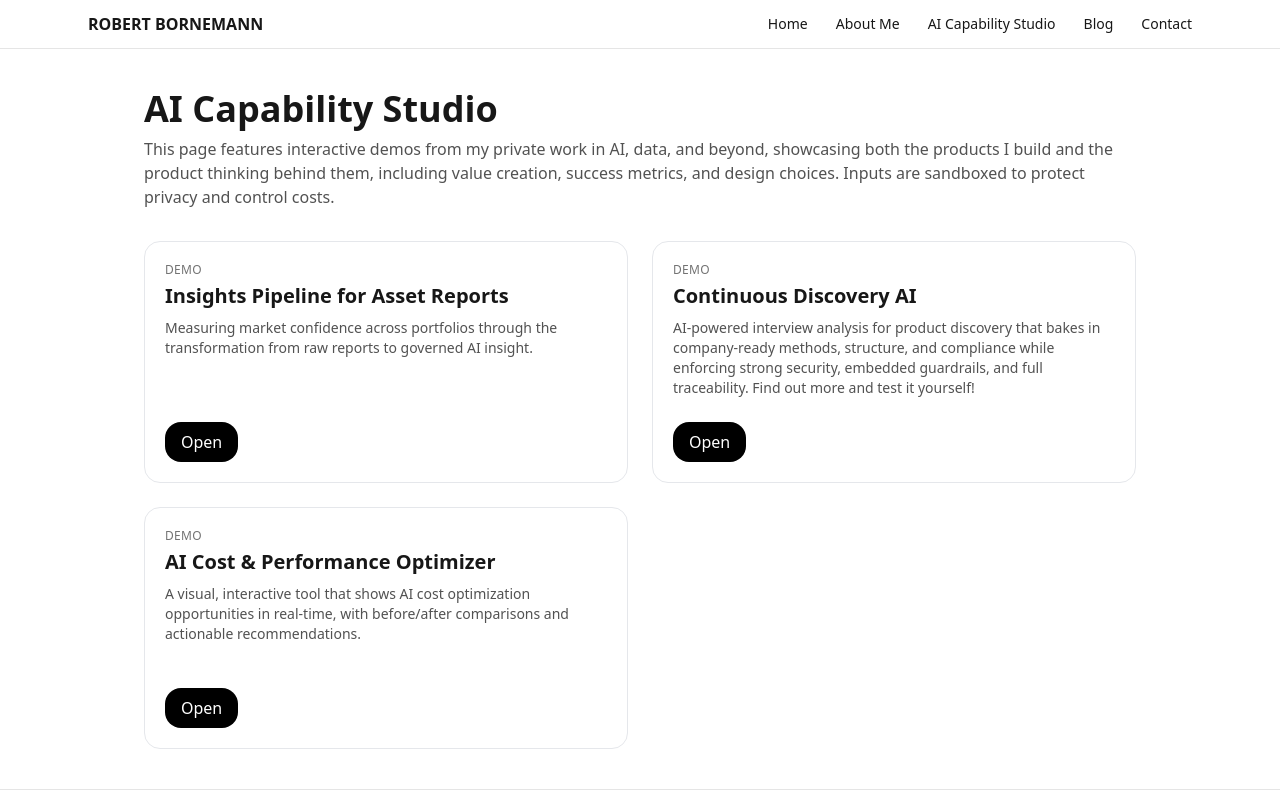
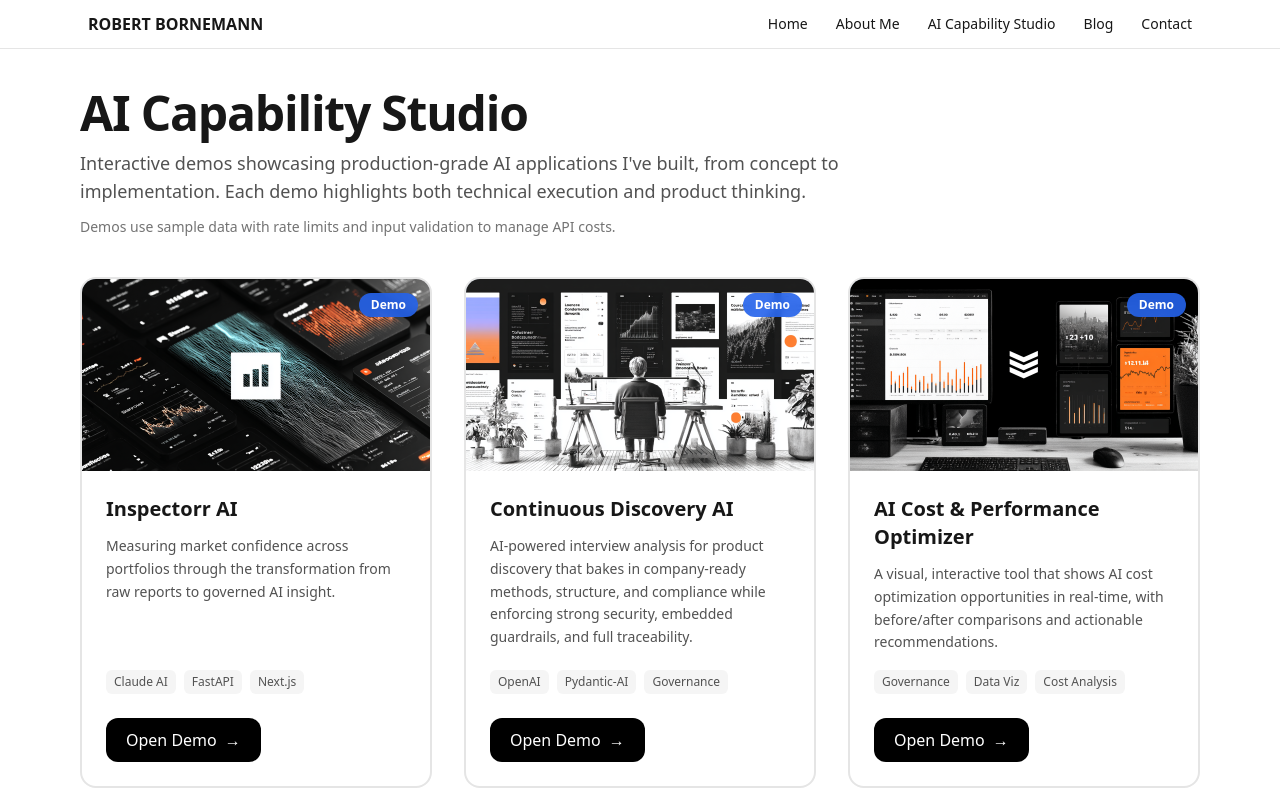
Before and after one commit to RobertBornemann/capability-portfolio, a Next.js app: page /ai-capability-studio in a window 1280 px wide. Shown: the top 800 px of the page. Built offline with nearby package versions, Linux system fonts and the light colour scheme.

Commit message:
some UX restructuring

```diff
--- a/app/ai-capability-studio/page.tsx
+++ b/app/ai-capability-studio/page.tsx
@@ -1,31 +1,38 @@
 // app/ai-capability-studio/page.tsx
 import Link from "next/link";
+import Image from "next/image";
 
 type DemoCard = {
   slug: string;
   title: string;
   blurb: string;
   status: "Demo" | "Coming soon";
-  actionable?: boolean; // when false -> no button
+  actionable?: boolean;
+  thumbnail?: string;
+  tags?: string[]; // New: technology tags
 };
 
 export default function StudioHub() {
   const demos: DemoCard[] = [
     {
       slug: "spectorr",
-      title: "Insights Pipeline for Asset Reports",
+      title: "Inspectorr AI",
       blurb:
-      "Measuring market confidence across portfolios through the transformation from raw reports to governed AI insight.",
+        "Measuring market confidence across portfolios through the transformation from raw reports to governed AI insight.",
       status: "Demo",
-      actionable: true, // hide button
+      actionable: true,
+      thumbnail: "/hero-sentiment-analysis.png",
+      tags: ["Claude AI", "FastAPI", "Next.js"],
     },
     {
       slug: "discovery",
       title: "Continuous Discovery AI",
       blurb:
-        "AI-powered interview analysis for product discovery that bakes in company-ready methods, structure, and compliance while enforcing strong security, embedded guardrails, and full traceability. Find out more and test it yourself!",
+        "AI-powered interview analysis for product discovery that bakes in company-ready methods, structure, and compliance while enforcing strong security, embedded guardrails, and full traceability.",
       status: "Demo",
       actionable: true,
+      thumbnail: "/discovery-hero.png",
+      tags: ["OpenAI", "Pydantic-AI", "Governance"],
     },
     {
       slug: "cost-optimizer",
@@ -33,47 +40,130 @@ export default function StudioHub() {
       blurb:
         "A visual, interactive tool that shows AI cost optimization opportunities in real-time, with before/after comparisons and actionable recommendations.",
       status: "Demo",
-      actionable: true, // hide button
+      actionable: true,
+      thumbnail: "/optimizer-hero.png",
+      tags: ["Governance", "Data Viz", "Cost Analysis"],
     },
-
   ];
 
   return (
-    <main className="mx-auto max-w-5xl px-4 py-10">
-      <h1 className="text-4xl font-bold">AI Capability Studio</h1>
-      <p className="mt-2 text-neutral-600">
-        This page features interactive demos from my private work in AI, data, and beyond, showcasing
-        both the products I build and the product thinking behind them, including value creation,
-        success metrics, and design choices. Inputs are sandboxed to protect privacy and control costs.
-      </p>
+    <main className="mx-auto max-w-6xl px-4 py-10">
+      {/* Header */}
+      <div className="space-y-3 mb-10">
+        <h1 className="text-5xl font-bold tracking-tight">AI Capability Studio</h1>
+        <p className="text-lg text-neutral-600 max-w-3xl">
+          Interactive demos showcasing production-grade AI applications I've built,
+          from concept to implementation. Each demo highlights both technical execution
+          and product thinking.
+        </p>
+        <p className="text-sm text-neutral-500">
+          Demos use sample data with rate limits and input validation to manage API costs.
+        </p>
+      </div>
 
-      <section className="mt-8 grid gap-6 sm:grid-cols-2">
+      {/* Demo Grid */}
+      <section className="grid gap-8 sm:grid-cols-2 lg:grid-cols-3">
         {demos.map((d) => (
-          <article key={d.slug} className="rounded-2xl border p-5">
-            {/* Make the card a column and push the CTA to the bottom */}
-            <div className="flex min-h-[200px] flex-col">
-              <div className="text-xs uppercase tracking-wide text-neutral-500">{d.status}</div>
-              <h2 className="mt-1 text-xl font-semibold">{d.title}</h2>
-              <p className="mt-2 text-sm text-neutral-600">{d.blurb}</p>
+          <article
+            key={d.slug}
+            className="group rounded-2xl border-2 border-neutral-200 hover:border-blue-400 overflow-hidden hover:shadow-2xl transition-all duration-300 bg-white flex flex-col"
+          >
+            {/* Thumbnail */}
+            {d.thumbnail ? (
+              <div className="relative h-48 bg-gradient-to-br from-blue-100 via-purple-50 to-neutral-100 overflow-hidden">
+                <Image
+                  src={d.thumbnail}
+                  alt={d.title}
+                  fill
+                  className="object-cover group-hover:scale-105 transition-transform duration-500"
+                />
+                {/* Status Badge Overlay */}
+                <div className="absolute top-3 right-3">
+                  <span
+                    className={`inline-block px-3 py-1 rounded-full text-xs font-semibold backdrop-blur-sm ${
+                      d.status === "Demo"
+                        ? "bg-blue-600/90 text-white"
+                        : "bg-amber-500/90 text-white"
+                    }`}
+                  >
+                    {d.status}
+                  </span>
+                </div>
+              </div>
+            ) : (
+              // Fallback if no thumbnail
+              <div className="relative h-48 bg-gradient-to-br from-blue-100 via-purple-50 to-neutral-100 flex items-center justify-center">
+                <div className="text-6xl opacity-30">🚀</div>
+                <div className="absolute top-3 right-3">
+                  <span
+                    className={`inline-block px-3 py-1 rounded-full text-xs font-semibold ${
+                      d.status === "Demo"
+                        ? "bg-blue-600/90 text-white"
+                        : "bg-amber-500/90 text-white"
+                    }`}
+                  >
+                    {d.status}
+                  </span>
+                </div>
+              </div>
+            )}
 
-              {/* CTA row anchored at the bottom */}
+            {/* Content */}
+            <div className="p-6 flex-1 flex flex-col">
+              <h2 className="text-xl font-bold text-neutral-900 group-hover:text-blue-600 transition-colors">
+                {d.title}
+              </h2>
+              <p className="mt-3 text-sm text-neutral-600 leading-relaxed flex-1">
+                {d.blurb}
+              </p>
+
+              {/* Tags */}
+              {d.tags && d.tags.length > 0 && (
+                <div className="flex flex-wrap gap-2 mt-4">
+                  {d.tags.map((tag, idx) => (
+                    <span
+                      key={idx}
+                      className="px-2 py-1 text-xs rounded-md bg-neutral-100 text-neutral-600 font-medium"
+                    >
+                      {tag}
+                    </span>
+                  ))}
+                </div>
+              )}
+
+              {/* CTA */}
               {d.actionable ? (
-                <div className="mt-auto pt-4">
+                <div className="mt-6">
                   <Link
                     href={`/ai-capability-studio/${d.slug}`}
-                    className="inline-block rounded-2xl bg-black px-4 py-2 text-white"
+                    className="inline-flex items-center gap-2 rounded-xl bg-black px-5 py-2.5 text-white font-medium hover:bg-neutral-800 transition-all group/btn"
                   >
-                    Open
+                    <span>Open Demo</span>
+                    <span className="group-hover/btn:translate-x-1 transition-transform">
+                      →
+                    </span>
                   </Link>
                 </div>
               ) : (
-                // If not actionable, reserve space so card heights match but show nothing
-                <div className="mt-auto pt-4" aria-hidden />
+                <div className="mt-6 text-sm text-neutral-400 italic">
+                  Coming soon
+                </div>
               )}
             </div>
           </article>
         ))}
       </section>
+
+      {/* Footer Note */}
+      <div className="mt-16 p-6 rounded-xl bg-neutral-50 border border-neutral-200">
+        <h3 className="font-semibold text-neutral-900 mb-2">About These Demos</h3>
+        <p className="text-sm text-neutral-600 leading-relaxed">
+          Each project is aiming to demonstrate end-to-end thinking: from identifying user needs
+          and defining success metrics, to technical architecture and polished UX.
+          These aren't just code samples, they're products designed with real-world
+          constraints in mind, including cost optimization, security, and scalability.
+        </p>
+      </div>
     </main>
   );
 }
--- a/app/page.tsx
+++ b/app/page.tsx
@@ -6,11 +6,20 @@ export default function Home() {
 
   const cards = [
     {
+      title: "Insights Pipeline for Asset Reports",
+      blurb:
+        "Measuring market confidence across portfolios through the transformation from raw reports to governed AI insight.",
+      href: "/ai-capability-studio/spectorr",
+      code: "https://github.com/RobertBornemann/spectorr_pipeline",
+      thumbnail: "/hero-sentiment-analysis.png",
+    },
+    {
       title: "Continuous Discovery AI",
       blurb:
         "AI workflow tool that automates the analysis of user interviews with built-in defaults, guardrails, research guidelines, and input sanitization.",
       href: "/ai-capability-studio/discovery", // live page
       code: "https://github.com/RobertBornemann/continuous_discovery_ai",
+      thumbnail: "/discovery-hero.png",
     },
     {
       title: "AI Cost & Performance Optimizer",
@@ -18,13 +27,7 @@ export default function Home() {
         "AI Costs and performance trade-offs: in-progress tool exploring how different use cases and company types map to simulated spend.",
       href: "/ai-capability-studio/cost-optimizer",
       code: "https://github.com/RobertBornemann/AI-Cost-Performance-Optimiser",
-    },
-    {
-      title: "Insights Pipeline for Asset Reports",
-      blurb:
-        "Measuring market confidence across portfolios through the transformation from raw reports to governed AI insight.",
-      href: null,
-      code: null,
+      thumbnail: "/optimizer-hero.png",
     },
   ];
 
@@ -59,26 +62,16 @@ export default function Home() {
               </div>
             </div>
 
-            {/* Right column: hero composition */}
+            {/* Right column: photo without frame */}
             <div className="relative">
               {/* Big faint circle glow */}
               <div className="absolute -inset-6 rounded-full bg-gradient-to-b from-neutral-100 to-transparent blur-2xl" />
-              {/* Black “X” accent */}
-              <div
-                aria-hidden
-                className="pointer-events-none absolute left-1/2 top-1/2 -translate-x-1/2 -translate-y-1/2 h-[480px] w-[480px] hidden md:block"
-              >
-                <div className="absolute inset-0 rotate-12">
-                  <div className="absolute left-1/2 top-0 h-full w-[22px] -translate-x-1/2 bg-neutral-900/90" />
-                  <div className="absolute top-1/2 left-0 h-[22px] w-full -translate-y-1/2 bg-neutral-900/90" />
-                </div>
-              </div>
 
-              {/* Thumbnail (replace later) */}
-              <div className="relative z-10 mx-auto aspect-square w-[82%] md:w-[75%] rounded-2xl border border-neutral-200 bg-white shadow-sm overflow-hidden">
+              {/* Photo - clean, no frame decoration */}
+              <div className="relative z-10 mx-auto aspect-square w-[82%] md:w-[75%] rounded-2xl border border-neutral-200 bg-white shadow-lg overflow-hidden">
                 <Image
                   src="/hero-thumb.jpg"
-                  alt="Hero artwork"
+                  alt="Robert Bornemann"
                   fill
                   className="object-cover"
                   sizes="(min-width: 768px) 480px, 80vw"
@@ -90,49 +83,86 @@ export default function Home() {
         </div>
       </section>
 
-      {/* WORK ANCHOR (you’ll plug your demo grid here later) */}
+      {/* WORK ANCHOR */}
       <section id="work" className="mx-auto max-w-6xl px-5 md:px-6 py-16">
         <h2 className="text-2xl md:text-3xl font-semibold">Featured work</h2>
         <p className="mt-2 text-neutral-600">Interactive demos and case studies coming up.</p>
 
-        {/* placeholder cards */}
+        <div className="mt-8 grid gap-6 md:grid-cols-3">
+          {cards.map((c) => (
+            <article
+              key={c.title}
+              className="group rounded-2xl border-2 border-neutral-200 hover:border-blue-400 bg-white overflow-hidden hover:shadow-xl transition-all duration-300 flex flex-col"
+            >
+              {/* Thumbnail */}
+              <div className="relative h-48 bg-gradient-to-br from-blue-100 via-purple-50 to-neutral-100">
+                {c.thumbnail && (
+                  <Image
+                    src={c.thumbnail}
+                    alt={c.title}
+                    fill
+                    className="object-cover group-hover:scale-105 transition-transform duration-500"
+                  />
+                )}
+                {/* Status badge */}
+                <div className="absolute top-3 right-3">
+                  <span className="inline-block px-3 py-1 rounded-full text-xs font-semibold bg-blue-600 text-white backdrop-blur-sm">
+                    {c.href ? 'Demo' : 'Coming Soon'}
+                  </span>
+                </div>
+              </div>
 
-        <div className="mt-8 grid gap-5 md:grid-cols-3 items-stretch">
-  {cards.map((c) => (
-    <div key={c.title} className="rounded-2xl border border-neutral-200 bg-white p-5">
-      <div className="flex h-full flex-col">
+              {/* Content */}
+              <div className="p-5 flex flex-col flex-1">
                 <div className="text-xs uppercase tracking-wide text-neutral-600">Demo</div>
-        <div className="mt-1 text-lg font-semibold">{c.title}</div>
-        <p className="mt-1 text-sm text-neutral-600">{c.blurb}</p>
+                <h3 className="mt-1 text-lg font-semibold group-hover:text-blue-600 transition-colors">
+                  {c.title}
+                </h3>
+                <p className="mt-2 text-sm text-neutral-600 leading-relaxed">
+                  {c.blurb}
+                </p>
 
-        {/* CTA row pinned to the bottom */}
-        <div className="mt-auto pt-3 flex gap-2 text-sm">
+                {/* Spacer to push buttons to bottom */}
+                <div className="flex-1 min-h-[20px]" />
+
+                {/* CTA buttons */}
+                <div className="flex gap-2 text-sm">
                   {c.href ? (
-            <Link href={c.href} className="rounded-xl border px-3 py-2 hover:bg-neutral-50">
+                    <Link
+                      href={c.href}
+                      className="flex-1 text-center rounded-xl bg-black text-white px-4 py-2 font-medium hover:bg-neutral-800 transition-colors"
+                    >
                       Open
                     </Link>
                   ) : (
-            <span className="rounded-xl border px-3 py-2 text-neutral-400 select-none cursor-default">
+                    <span className="flex-1 text-center rounded-xl border border-neutral-200 px-4 py-2 text-neutral-400 cursor-not-allowed">
                       Not available
                     </span>
                   )}
-          {c.code ? (
+
+                  {c.code && (
                     <a
                       href={c.code}
                       target="_blank"
                       rel="noreferrer"
-              className="rounded-xl border px-3 py-2 hover:bg-neutral-50"
+                      className="rounded-xl border-2 border-neutral-200 px-4 py-2 hover:border-neutral-900 transition-colors font-medium flex items-center justify-center"
+                      title="View source code on GitHub"
                     >
-              Code
+                      <svg
+                        className="w-5 h-5"
+                        fill="currentColor"
+                        viewBox="0 0 24 24"
+                        aria-hidden="true"
+                      >
+                        <path fillRule="evenodd" d="M12 2C6.477 2 2 6.484 2 12.017c0 4.425 2.865 8.18 6.839 9.504.5.092.682-.217.682-.483 0-.237-.008-.868-.013-1.703-2.782.605-3.369-1.343-3.369-1.343-.454-1.158-1.11-1.466-1.11-1.466-.908-.62.069-.608.069-.608 1.003.07 1.531 1.032 1.531 1.032.892 1.53 2.341 1.088 2.91.832.092-.647.35-1.088.636-1.338-2.22-.253-4.555-1.113-4.555-4.951 0-1.093.39-1.988 1.029-2.688-.103-.253-.446-1.272.098-2.65 0 0 .84-.27 2.75 1.026A9.564 9.564 0 0112 6.844c.85.004 1.705.115 2.504.337 1.909-1.296 2.747-1.027 2.747-1.027.546 1.379.202 2.398.1 2.651.64.7 1.028 1.595 1.028 2.688 0 3.848-2.339 4.695-4.566 4.943.359.309.678.92.678 1.855 0 1.338-.012 2.419-.012 2.747 0 .268.18.58.688.482A10.019 10.019 0 0022 12.017C22 6.484 17.522 2 12 2z" clipRule="evenodd" />
+                      </svg>
                     </a>
-          ) : null}
+                  )}
                 </div>
               </div>
-    </div>
+            </article>
           ))}
         </div>
-
-
       </section>
     </main>
   );
```
Also changed, not shown: public/discovery-hero.png (added), public/optimizer-hero.png (added). Lines whose indentation alone changed are shown as unchanged.
